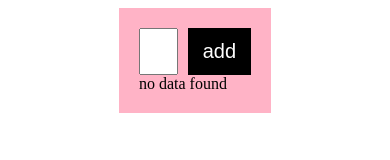
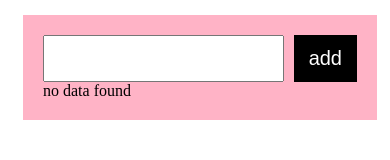
Before and after one commit to ayusha0704/todo-app, a plain HTML site: page todo.html in a window 390 px wide. Drawn offline with Linux system fonts and the light colour scheme.

Commit message:
make todo app resposive and fixed update bug

```diff
--- a/todo.html
+++ b/todo.html
@@ -44,6 +44,17 @@
         font-size: 18px;
         border-radius: 5px;
       }
+      @media only screen and (max-width : 1024px){
+        .todo_list{
+          width: 50%;
+        }
+      }
+      @media only screen and (max-width : 640px){
+        .todo_list{
+          width: calc(100% - 60px);
+          margin: 15px;
+        }
+      }
     </style>
   </head>
   <body>
@@ -60,6 +71,7 @@
       let storeIndexNumber,
         todoDataHtml = "",
         todoData = [],
+        editableValue = "",
         isUpdate = false;
 
       let form = document.getElementById("form"),
@@ -84,7 +96,7 @@
             errorTxt.innerHTML = "Please Enter Something";
           }
         } else {
-          if (todoData.includes(inputValue.value)) {
+          if (todoData.includes(editableValue)) {
             let updatelist = inputValue.value;
             todoData[indexNumber] = updatelist;
             dataList();
@@ -113,6 +125,7 @@
         inputValue.value = todoData[index];
         addBtn.innerHTML = "update";
         isUpdate = true;
+        editableValue = todoData[index];
       };
 
       const dataList = () => {
```
